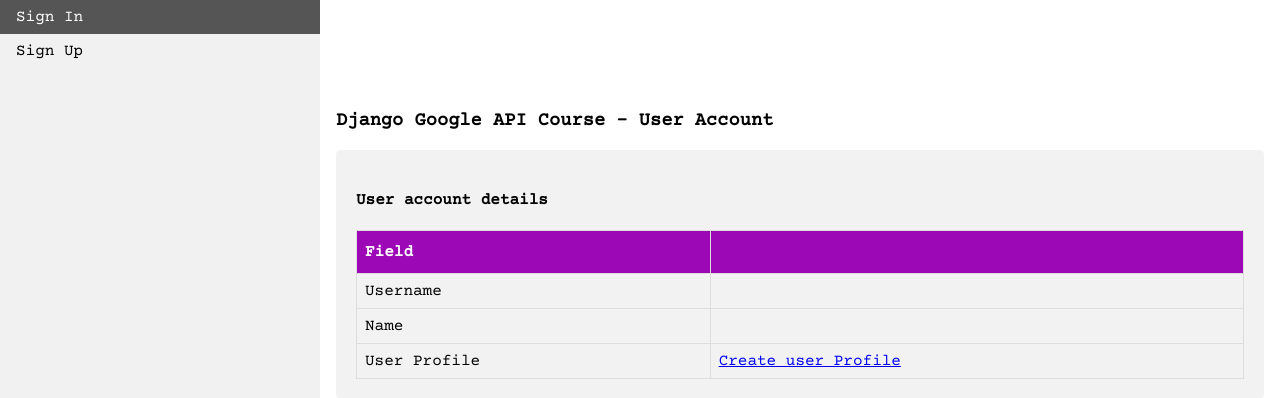
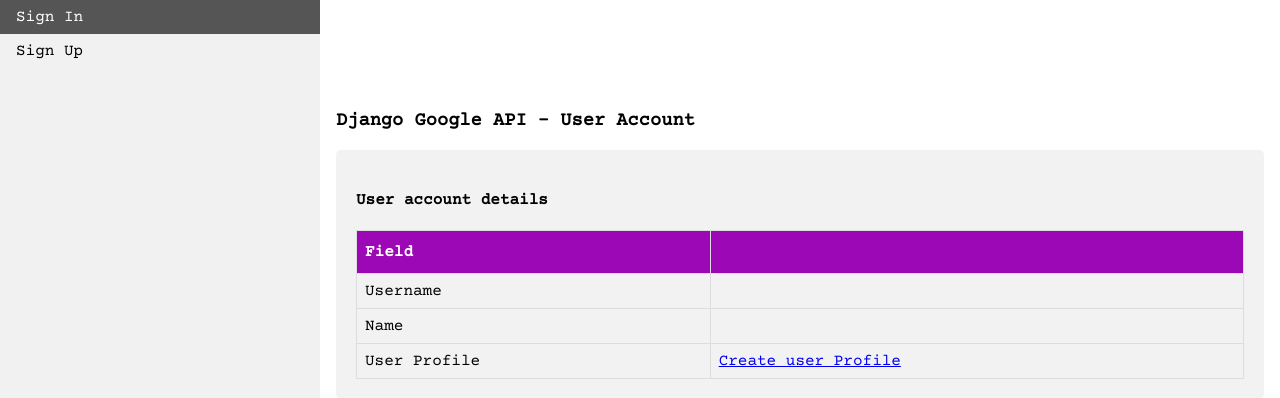
Before and after one commit to hemanth5623/Navigation-Maps, a Django app: template Navigation Maps/Navigation Maps/templates/users/account.html in a window 1280 px wide. Shown: the top 398 px of the page. Run offline with Django 3.2, Linux system fonts and the light colour scheme; the template is opened without the code that fills it, so the values that code supplies are empty.

Commit message:
Update account.html

```diff
--- a/Navigation Maps/Navigation Maps/templates/users/account.html
+++ b/Navigation Maps/Navigation Maps/templates/users/account.html
@@ -10,7 +10,7 @@
 
 {% block content %}
 
-<h3>Django Google API Course - User Account</h3>
+<h3>Django Google API - User Account</h3>
 
 <div class="container">
 
```
